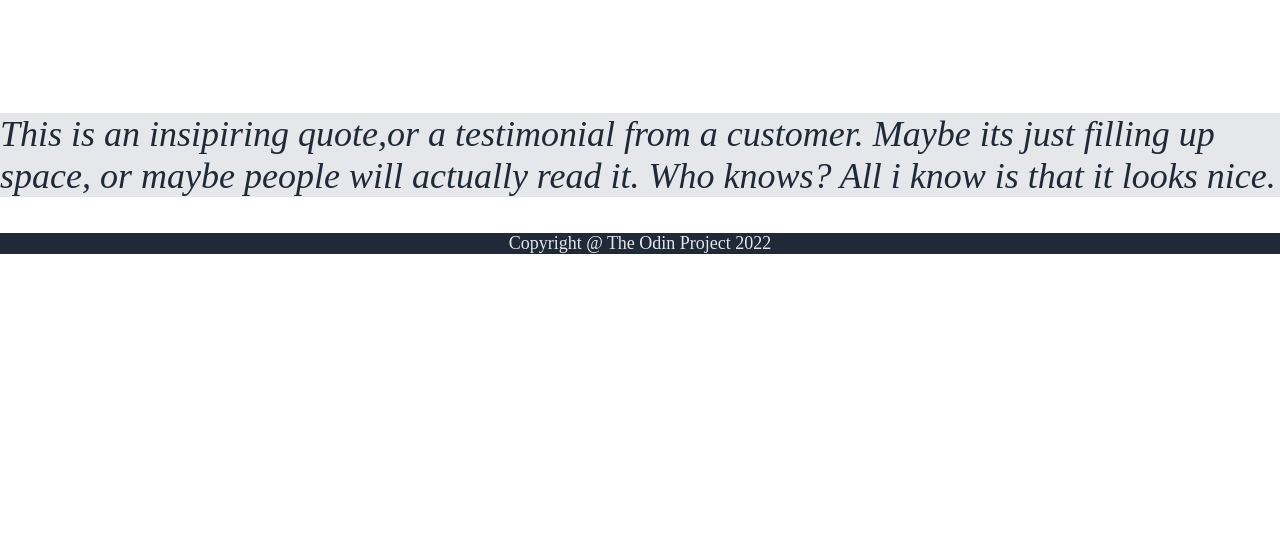
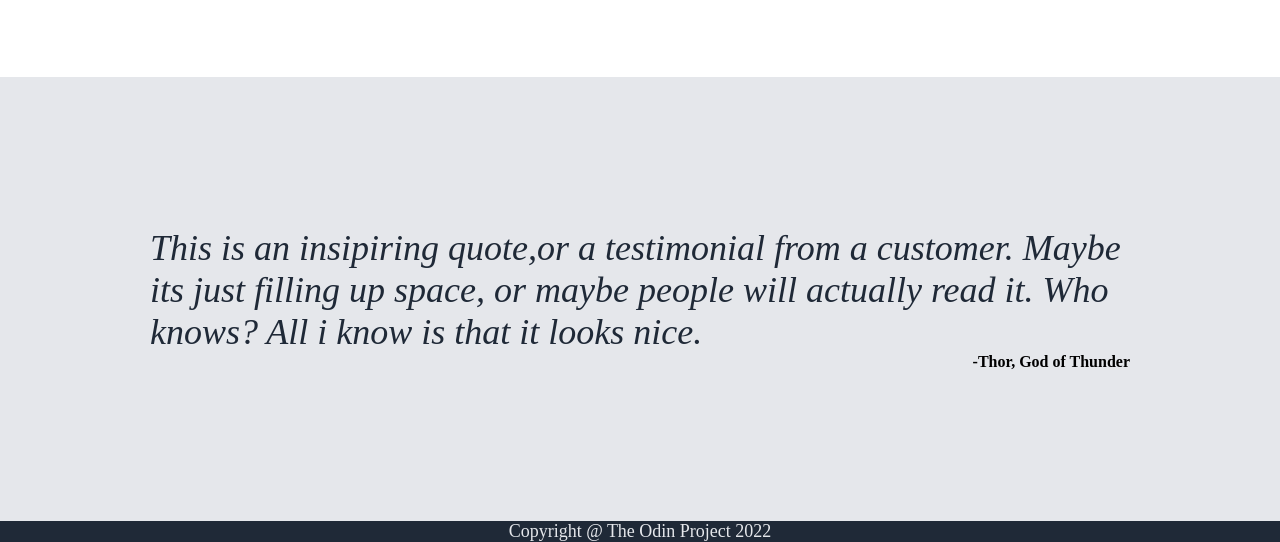
Before and after one commit to vcastelan/odin-landing-page, a plain HTML site: page index.html in a window 1280 px wide. Shown: the part 957-1499 px from the top of the page. Before the commit the page ends 1211 px from the top, so only its background shows below. Drawn offline with Linux system fonts and the light colour scheme.

Commit message:
added 3 body divided a div and add the quote along the subject who said it adjusted the padding to center the quote

```diff
--- a/index.html
+++ b/index.html
@@ -49,9 +49,10 @@
     </div>
 </div>
 <div class="body3">
-    <div class="third-content">
-        <p>This is an insipiring quote,or a testimonial from a customer. Maybe its just filling up space, or maybe people will actually read it. Who knows? All i know is that it looks nice.</p>
+    <div class="quote">
+        This is an insipiring quote,or a testimonial from a customer. Maybe its just filling up space, or maybe people will actually read it. Who knows? All i know is that it looks nice.
     </div>
+    <div class="subject">-Thor, God of Thunder</div>
 </div>
 <div class="body4"></div>
     <div class="final-content">
--- a/style.css
+++ b/style.css
@@ -96,13 +96,22 @@ button {
     color: gray;
 }
 
-.third-content {
+.body3 {
     background-color: #e5e7eb;
+    padding: 150px;
+}
+
+.quote{
     font-size: 36px;
     color: #1f2937;
     font-style: italic;
+
 }
-
+.subject {
+    font-weight: bold;
+    display: flex;
+    justify-content: flex-end;
+}
 .footer {
     background-color: #1f2937;
     font-size: 18px;
```
